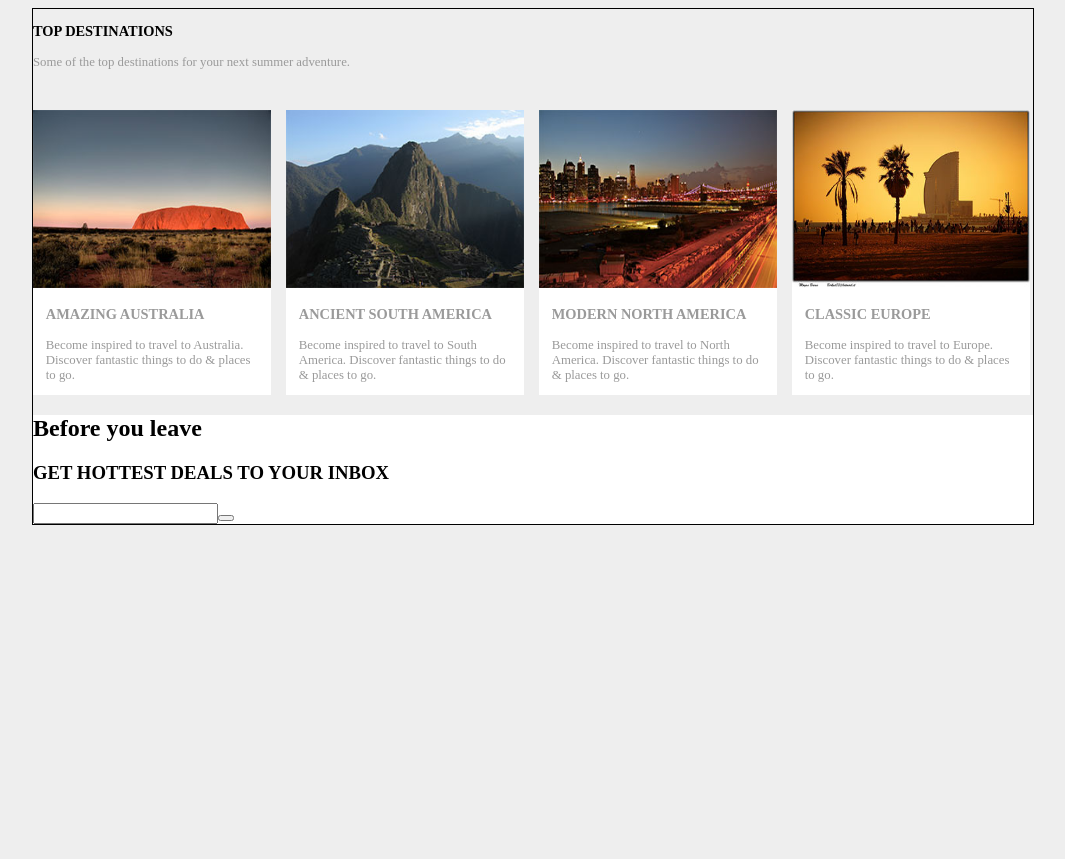
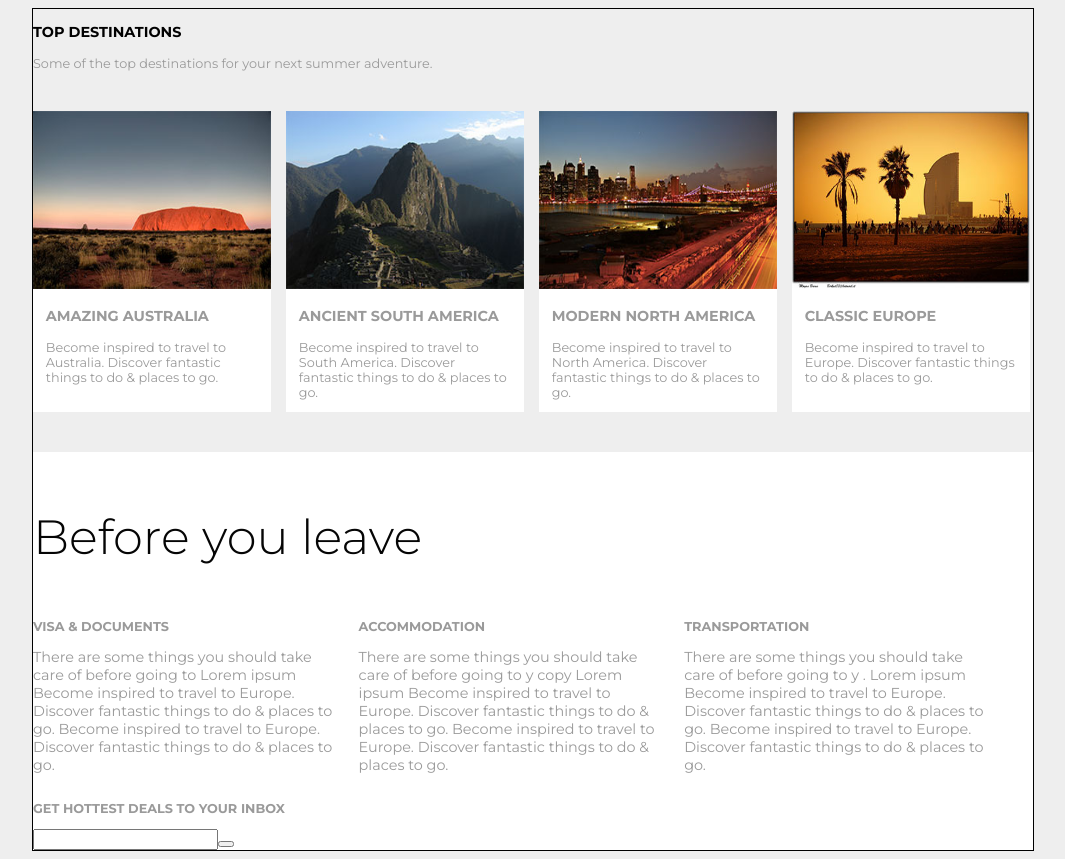
Before and after one commit to saradinus/Travelly-practice-layout, a plain HTML site: page index.html in a window 1280 px wide. Shown: the whole page, without its empty margins (107-1172 px from the left). Before the commit the page ends 800 px from the top, so only its background shows below. Drawn offline with Linux system fonts and the light colour scheme.

Commit message:
small changes in html + css

```diff
--- a/css/style.css
+++ b/css/style.css
@@ -1,6 +1,7 @@
 /* General CSS */
 body {
      background-color: #eeeeee;
+    font-family: 'Montserrat', sans-serif;
 }
 .container {
     max-width: 1000px;
@@ -21,15 +22,14 @@ height: 178px;
 }
 .destination_row {
     display: flex;
-flex-basis: 50%;
     flex-wrap: wrap;
 }
-.single_destination {
+.destination_single {
     max-width: 238px;
     background: white;
     margin: 0 1.17vw 0 0;
 }
-.single_destination:last-child {
+.destination_single:last-child {
     margin: 0;
 }
 .destination p {
@@ -55,3 +55,28 @@ color: #9a9a9a;
 .before_leave {
     background-color: white;
 }
+.before_leave h2 {
+    color: #050505;
+    font-size: 3rem;
+    font-weight: 300;
+    padding-top: 7vh;
+}
+.before_leave h3 {
+    font-size: 0.8rem;
+color: #9a9a9a;
+}
+.before_leave p {
+    font-size: 0.9rem;
+color: #9a9a9a;
+}
+.before_leave_row {
+        display: flex;
+    flex-wrap: wrap;
+}
+.before_leave_single {
+    max-width: 300px;
+     margin: 0 2vw 0 0;
+}
+.destination_single:last-child {
+    margin: 0;
+}
--- a/index.html
+++ b/index.html
@@ -8,7 +8,7 @@
   <meta name="viewport" content="width=device-width, initial-scale=1">
 
   <title>Travelly Layout</title>
-
+<link href="https://fonts.googleapis.com/css?family=Montserrat:300,400,700" rel="stylesheet">
   <link rel="stylesheet" href="css/style.css">
   <link rel="icon" href="img/favicon.png">
 </head>
@@ -19,23 +19,23 @@
 <h3 class="upper">Top destinations</h3>
     <p>Some of the top destinations for your next summer adventure.</p>
     <div class="destination_row">
-<div class="single_destination">
+<div class="destination_single">
         <img src="img/destination_01.jpg" class="img-responsive">
    <h3 class="upper">Amazing Australia</h3>
     <p>Become inspired to travel to Australia. Discover fantastic things to do & places to go.</p>
               </div>
-<div class="single_destination">
+<div class="destination_single">
         <img src="img/destination_02.jpg" class="img-responsive">
     <h3 class="upper">ancient south america</h3>
     <p>Become inspired to travel to South America. Discover fantastic things to do & places to go.</p>
         </div>
-<div class="single_destination">
+<div class="destination_single">
         <img src="img/destination_03.jpg" class="img-responsive">
    <h3 class="upper">modern north america</h3>
     <p>Become inspired to travel to North America. Discover fantastic things to do & places to go.</p>
 
         </div>
-<div class="single_destination">
+<div class="destination_single">
         <img src="img/destination_04.jpg" class="img-responsive">
  <h3 class="upper">Classic europe</h3>
     <p>Become inspired to travel to Europe. Discover fantastic things to do & places to go.</p>
@@ -46,17 +46,19 @@
     <section class="before_leave">
     <h2>Before you leave</h2>
         <div class="before_leave_row">
-        <h3 class="upper"></h3>
-            <p></p>
+        <div class="before_leave_single">
+        <h3 class="upper">visa & documents</h3>
+            <p>There are some things you should take care of before going to  Lorem ipsum Become inspired to travel to Europe. Discover fantastic things to do & places to go. Become inspired to travel to Europe. Discover fantastic things to do & places to go. </p>
         </div>
-        <div class="before_leave_row">
-        <h3 class="upper"></h3>
-            <p></p>
+        <div class="before_leave_single">
+        <h3 class="upper">Accommodation</h3>
+            <p>There are some things you should take care of before going to y copy  Lorem ipsum Become inspired to travel to Europe. Discover fantastic things to do & places to go. Become inspired to travel to Europe. Discover fantastic things to do & places to go.</p>
         </div>
-        <div class="before_leave_row">
-        <h3 class="upper"></h3>
-            <p></p>
+        <div class="before_leave_single">
+        <h3 class="upper">transportation</h3>
+            <p>There are some things you should take care of before going to y . Lorem ipsum Become inspired to travel to Europe. Discover fantastic things to do & places to go. Become inspired to travel to Europe. Discover fantastic things to do & places to go.</p>
         </div>
+            </div>
         <h3 class="upper">get hottest deals to your inbox</h3>
         <input><button></button>
     </section>
```
